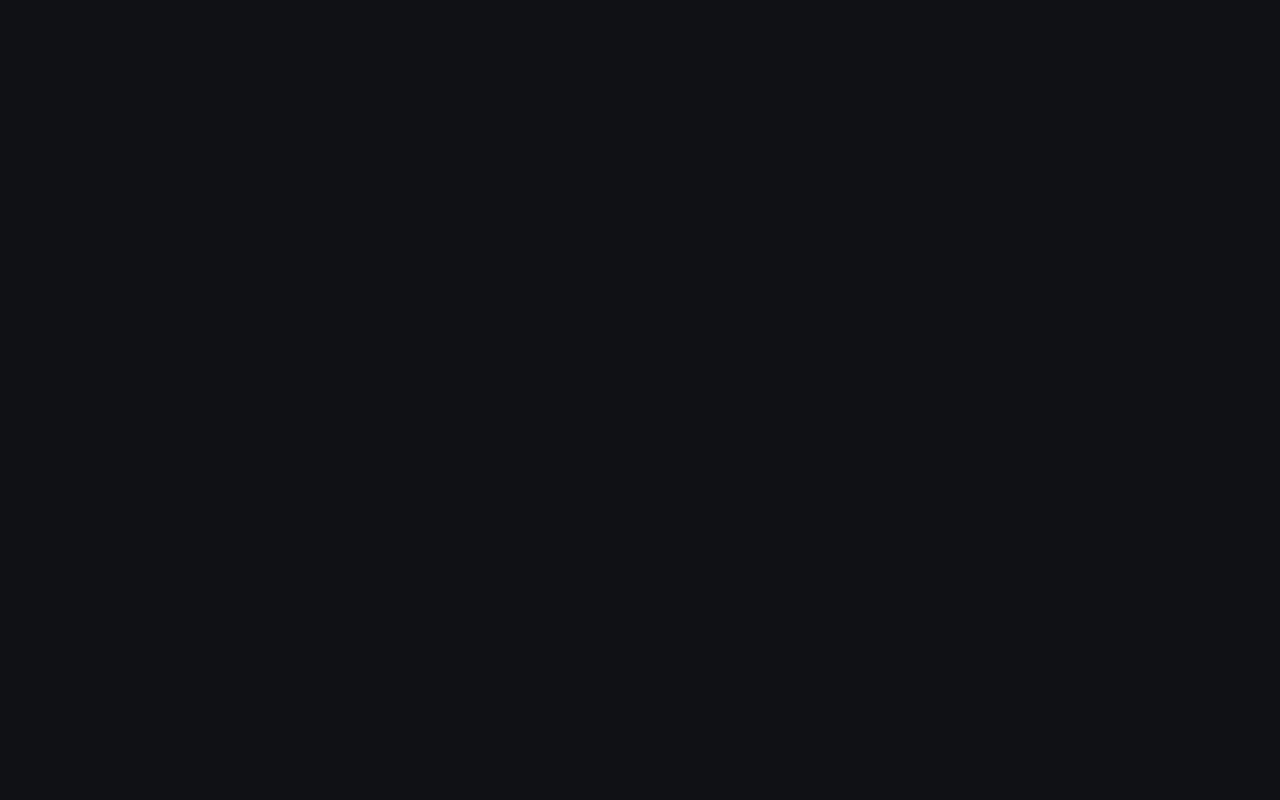
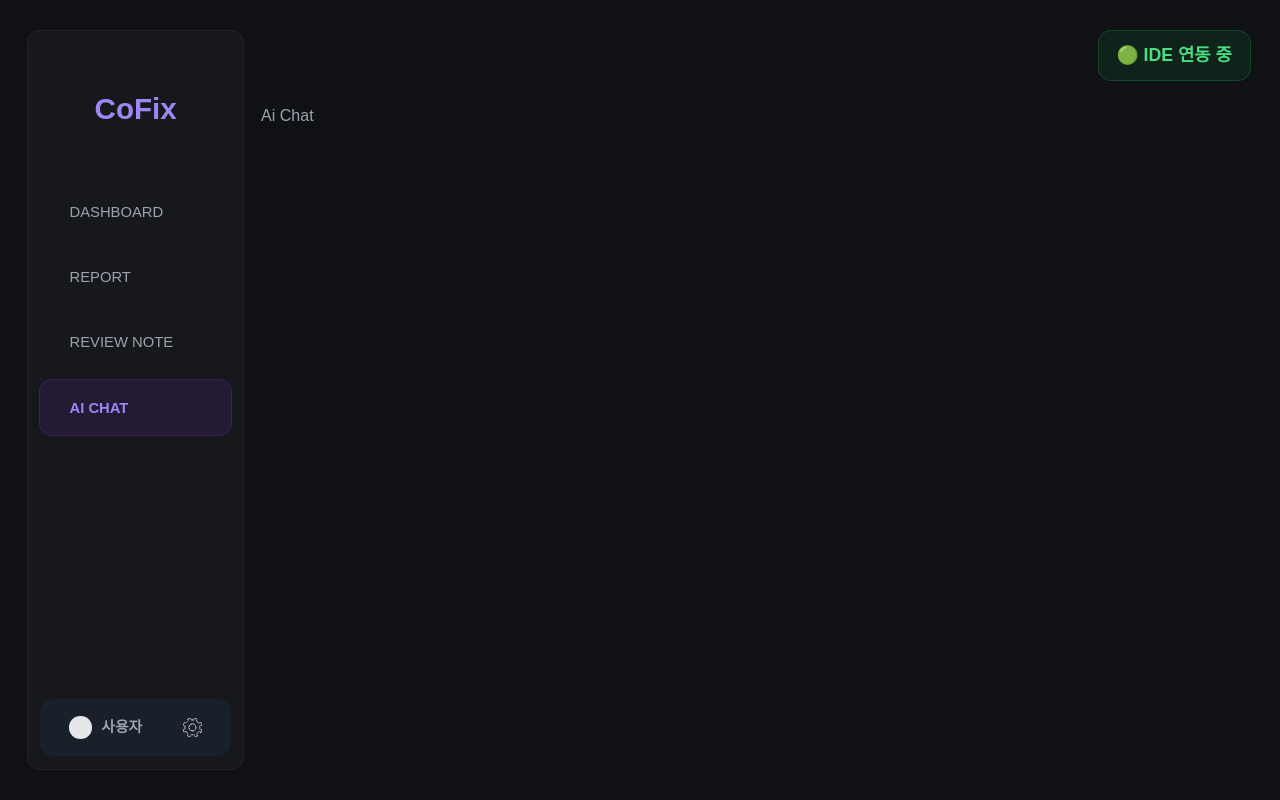
Before and after one commit to Yanus306/CoFix-FE, a React (Vite) app: page /ai-chat in a window 1280 px wide. Before the commit this address had no page. Built offline with nearby package versions, Linux system fonts and the light colour scheme; a web font is replaced by a local one.

Commit message:
feat(#4): SideNav 페이지 이동 구현

```diff
--- a/src/App.jsx
+++ b/src/App.jsx
@@ -1,6 +1,9 @@
 import { BrowserRouter, Routes, Route } from 'react-router-dom';
 import MainLayout from './layouts/MainLayout';
 import Dashboard from './pages/Dashboard';
+import Report from './pages/Report';
+import ReviewNote from './pages/ReviewNote';
+import AiChat from './pages/AiChat';
 
 function App() {
   return (
@@ -8,6 +11,9 @@ function App() {
       <Routes>
         <Route element={<MainLayout />}>
           <Route path="/" element={<Dashboard />} />
+          <Route path="/report" element={<Report />} />
+          <Route path="/review-note" element={<ReviewNote />} />
+          <Route path="/ai-chat" element={<AiChat />} />
         </Route>
       </Routes>
     </BrowserRouter>
--- a/src/components/SideNav.jsx
+++ b/src/components/SideNav.jsx
@@ -1,10 +1,16 @@
-import { useState } from 'react';
+import { useLocation, useNavigate } from 'react-router-dom';
 import SettingIcon from "../assets/SettingIcon.png";
 
 function SideNav() {
-    const menuItems = ['DASHBOARD', 'REPORT', 'REVIEW NOTE', 'AI CHAT'];
+    const menuItems = [
+        { name: 'DASHBOARD', path: '/' },
+        { name: 'REPORT', path: '/report' },
+        { name: 'REVIEW NOTE', path: '/review-note' },
+        { name: 'AI CHAT', path: '/ai-chat' }
+    ];
 
-    const [activeItem, setActiveItem] = useState('DASHBOARD');
+    const location = useLocation();
+    const navigate = useNavigate();
 
     return (
         <div className="panel-base no-hover justify-between w-[17vw] h-full py-[1.67vh] px-[0.94vw] select-none">
@@ -13,12 +19,12 @@ function SideNav() {
 
                 <div className="flex flex-col gap-[1.02vh] w-[15.10vw]">
                     {menuItems.map((item) => {
-                        const isActive = activeItem === item;
+                        const isActive = location.pathname === item.path;
 
                         return (
                             <button
                                 key={item}
-                                onClick={() => setActiveItem(item)}
+                                onClick={() => navigate(item.path)}
                                 className={`
                                 flex items-center w-full h-[7.12vh] px-[2.3vw] rounded-[1.04vw]
                                 text-[1.85vh] transition-colors cursor-pointer
@@ -28,7 +34,7 @@ function SideNav() {
                                     }
                             `}
                             >
-                                {item}
+                                {item.name}
                             </button>
                         );
                     })}
--- a/src/layouts/MainLayout.jsx
+++ b/src/layouts/MainLayout.jsx
@@ -5,7 +5,7 @@ import IdeStatus from '../components/IdeStatus';
 import IdeDisconnected from '../components/IdeDisconnected';
 
 export default function MainLayout() {
-  const [isConnected, setIsConnected] = useState(false);
+  const [isConnected, setIsConnected] = useState(true);
 
   return (
     <div className="flex justify-between w-[95.6vw] h-[92.6vh] my-[3.7vh] mx-[2.1vw]">
--- /dev/null
+++ b/src/pages/AiChat.jsx
@@ -0,0 +1,7 @@
+function AiChat() {
+  return (
+    <>Ai Chat</>
+  );
+}
+
+export default AiChat;
--- /dev/null
+++ b/src/pages/Report.jsx
@@ -0,0 +1,7 @@
+function Report() {
+  return (
+    <>Report</>
+  );
+}
+
+export default Report;
--- /dev/null
+++ b/src/pages/ReviewNote.jsx
@@ -0,0 +1,7 @@
+function ReviewNote() {
+  return (
+    <>Review Note</>
+  );
+}
+
+export default ReviewNote;
```
